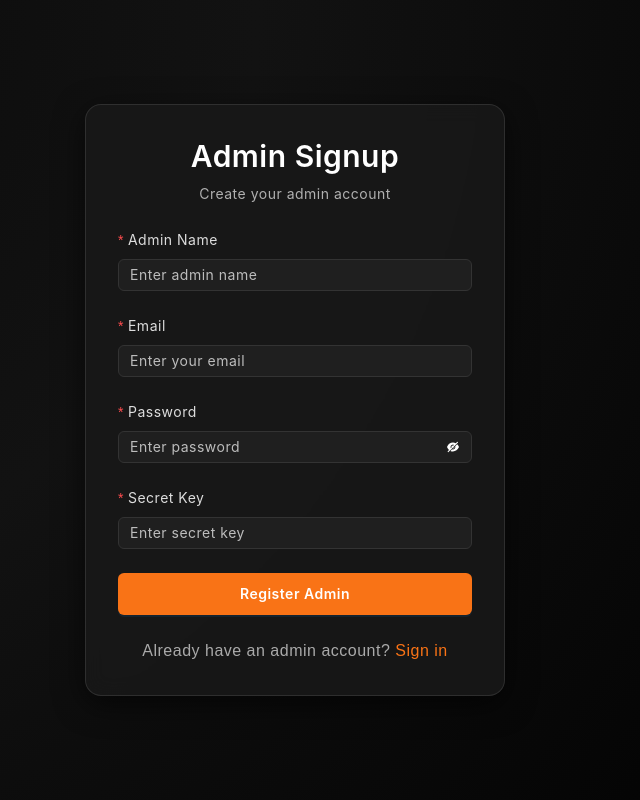
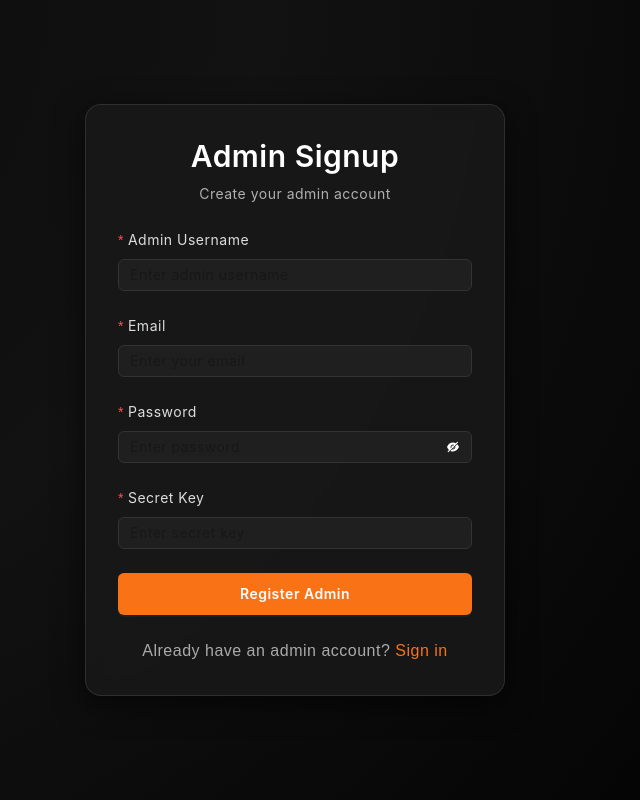
Before and after one commit to Girishmasade/MoonChat-AI, a React (Vite) app in the folder client/: page /admin-signup in a window 1280 px wide. Shown: the whole page, without its empty margins (345-985 px from the left). Built offline with nearby package versions, Linux system fonts and the light colour scheme; no server answers.

Commit message:
feat: admin login and signup updated
Signed-off-by: Girishmasade <girishmasade@gmail.com>

```diff
--- a/client/src/components/All components/Notification.jsx
+++ b/client/src/components/All components/Notification.jsx
@@ -23,11 +23,14 @@ const { Text, Title } = Typography;
 const Notification = () => {
   const [open, setOpen] = useState(false);
   const [notifications, setNotifications] = useState([]);
-  console.log(notifications);
+  // console.log(notifications);
 
   const { data, isLoading, isError } = useGetNotificationQuery();
   const [clearNotification] = useClearNotificationMutation();
   const [clearSingleNotification] = useClearSingleNotificationMutation();
+
+console.log(data.data);
+
 
   useEffect(() => {
     if (data?.data?.notifications) {
--- a/client/src/pages/Auth/Admin/AdminSignin.jsx
+++ b/client/src/pages/Auth/Admin/AdminSignin.jsx
@@ -7,10 +7,23 @@ const { Title, Text } = Typography;
 const AdminSignin = () => {
   const [email, setEmail] = useState("");
   const [password, setPassword] = useState("");
-  const [showPassword, setShowPassword] = useState(false);
+  // const [showPassword, setShowPassword] = useState(false);
+  const [form] = Form.useForm()
+  const [formData, setFormData] = useState({
+    email: "",
+    password: ""
+  })
 
-  const handleSubmit = () => {
-    console.log("Admin Signin:", { email, password });
+  console.log(formData);
+
+
+  const OnChange = (e) => {
+    const {name, value} = e.target;
+    setFormData((prev) => ({...prev, [name]: value}))
+  }
+
+  const handleSubmit = (values) => {
+    console.log("Admin Signin:", values);
     alert("Admin sign-in attempted! (UI only)");
   };
 
@@ -74,15 +87,21 @@ const AdminSignin = () => {
             Access your admin account
           </Text>
 
-          <Form layout="vertical" onFinish={handleSubmit}>
+          <Form
+          form={form}
+          layout="vertical"
+          onFinish={handleSubmit}
+           autoComplete="off"
+          >
             <Form.Item
               label={<span style={{ color: "#ddd" }}>Email</span>}
               name="email"
               rules={[{ required: true, message: "Enter email!" }]}
             >
               <Input
-                value={email}
-                onChange={(e) => setEmail(e.target.value)}
+                name="email"
+                value={formData.email}
+                onChange={OnChange}
                 placeholder="Enter your email"
                 style={{
                   backgroundColor: "#1f1f1f",
@@ -98,8 +117,9 @@ const AdminSignin = () => {
               rules={[{ required: true, message: "Enter password!" }]}
             >
               <Input.Password
-                value={password}
-                onChange={(e) => setPassword(e.target.value)}
+                name="password"
+                value={formData.password}
+                onChange={OnChange}
                 placeholder="Enter password"
                 style={{
                   backgroundColor: "#1f1f1f",
@@ -142,7 +162,10 @@ const AdminSignin = () => {
             }}
           >
             Don't have an admin account?{" "}
-            <a href="/admin-signup" style={{ color: "#f97316", fontWeight: "500" }}>
+            <a
+              href="/admin-signup"
+              style={{ color: "#f97316", fontWeight: "500" }}
+            >
               Sign up
             </a>
           </div>
--- a/client/src/pages/Auth/Admin/AdminSignup.jsx
+++ b/client/src/pages/Auth/Admin/AdminSignup.jsx
@@ -1,45 +1,51 @@
 import React, { useState } from "react";
-import { Form, Input, Button, Typography } from "antd";
+import { Form, Input, Button, Typography, message } from "antd";
 import { AiFillEye, AiFillEyeInvisible } from "react-icons/ai";
 import { useAdminSignupMutation } from "../../../redux/api/adminApi";
+import {useNavigate} from 'react-router-dom'
 
 const { Title, Text } = Typography;
 
 const AdminSignup = () => {
-  const [name, setName] = useState("");
-  const [email, setEmail] = useState("");
-  const [password, setPassword] = useState("");
-  const [secretKey, setSecretKey] = useState("");
-  const form = Form.useForm();
+  const [form] = Form.useForm();
+  const navigate = useNavigate()
+  const [adminSignup, { isLoading }] = useAdminSignupMutation();
 
-  const OnChange = (e) => {
-    const [name, values] = e.target;
-    if (name === "name") setName(values);
-    if (name === "email") setEmail(values);
-    if (name === "password") setPassword(values);
-    if (name === "secretKey") setSecretKey(values);
+  const SecretKey = import.meta.env.VITE_SECRET_KEY;
+
+  const [formData, setFormData] = useState({
+    username: "",
+    email: "",
+    password: "",
+    secretKey: "",
+  });
+
+  const onChange = (e) => {
+    const { name, value } = e.target;
+    setFormData((prev) => ({ ...prev, [name]: value }));
   };
 
-  const [adminSignup, { isLoading }] = useAdminSignupMutation();
+  const handleSubmit = async (values) => {
+    try {
+      if (values.secretKey !== SecretKey) {
+        message.error("Invalid secret key!");
+        return;
+      }
 
-  const handleSubmit = (values) => {
-    console.log("Admin Data:", values);
-    // alert("Admin registered! (UI only, no backend)");
+      const response = await adminSignup(values).unwrap();
+      message.success(response?.message || "Admin Registered Successfully!");
+      console.log("✅ Admin Registered:", response);
+    } catch (error) {
+      console.error("❌ Signup Error:", error);
+      message.error(error?.data?.message || "Something went wrong!");
+    }
   };
 
+  if (isLoading) {
+    return <div>Loading...</div>;
+  }
+
   return (
-    <>
-      <style>
-        {`
-          input::placeholder,
-          .ant-input::placeholder,
-          .ant-input-password input::placeholder {
-            color: #ffffff !important;
-            opacity: 0.7;
-          }
-        `}
-      </style>
-
     <section
       style={{
         minHeight: "100vh",
@@ -87,17 +93,22 @@ const AdminSignup = () => {
           Create your admin account
         </Text>
 
-          <Form layout="vertical" onFinish={handleSubmit}>
+        <Form
+          form={form}
+          layout="vertical"
+          onFinish={handleSubmit}
+          autoComplete="off"
+        >
           <Form.Item
-              label={<span style={{ color: "#ddd" }}>Admin Name</span>}
-              name="name"
-              rules={[{ required: true, message: "Enter admin name!" }]}
+            label={<span style={{ color: "#ddd" }}>Admin Username</span>}
+            name="username"
+            rules={[{ required: true, message: "Enter admin username!" }]}
           >
             <Input
-                value={name}
-                name="name"
-                onChange={OnChange}
-                placeholder="Enter admin name"
+              name="username"
+              value={formData.username}
+              onChange={onChange}
+              placeholder="Enter admin username"
               style={{
                 backgroundColor: "#1f1f1f",
                 border: "1px solid #333",
@@ -112,9 +123,9 @@ const AdminSignup = () => {
             rules={[{ required: true, message: "Enter email!" }]}
           >
             <Input
-                value={email}
               name="email"
-                onChange={OnChange}
+              value={formData.email}
+              onChange={onChange}
               placeholder="Enter your email"
               style={{
                 backgroundColor: "#1f1f1f",
@@ -130,9 +141,9 @@ const AdminSignup = () => {
             rules={[{ required: true, message: "Enter password!" }]}
           >
             <Input.Password
-                value={password}
               name="password"
-                onChange={OnChange}
+              value={formData.password}
+              onChange={onChange}
               placeholder="Enter password"
               style={{
                 backgroundColor: "#1f1f1f",
@@ -155,9 +166,9 @@ const AdminSignup = () => {
             rules={[{ required: true, message: "Enter secret key!" }]}
           >
             <Input
-                value={secretKey}
               name="secretKey"
-                onChange={OnChange}
+              value={formData.secretKey}
+              onChange={onChange}
               placeholder="Enter secret key"
               style={{
                 backgroundColor: "#1f1f1f",
@@ -193,16 +204,12 @@ const AdminSignup = () => {
           }}
         >
           Already have an admin account?{" "}
-            <a
-              href="/admin-signin"
-              style={{ color: "#f97316", fontWeight: "500" }}
-            >
+          <a href="/admin-signin" style={{ color: "#f97316", fontWeight: "500" }}>
             Sign in
           </a>
         </div>
       </div>
     </section>
-    </>
   );
 };
 
--- a/client/src/pages/Auth/UserLogin.jsx
+++ b/client/src/pages/Auth/UserLogin.jsx
@@ -1,5 +1,5 @@
 import React, { useState } from "react";
-import { Form, Input, Button, Typography, Divider, message } from "antd";
+import { Form, Input, Button, Typography, Divider, message, Spin } from "antd";
 import { GoogleOutlined, GithubOutlined } from "@ant-design/icons";
 import { useDispatch } from "react-redux";
 import { setCredentials } from "../../redux/app/authSlice";
@@ -58,7 +58,6 @@ const UserLogin = () => {
       >
         <Spin
           size="large"
-          tip={<Text style={{ color: "#3b82f6", fontSize: "18px" }}>Updating Password...</Text>}
           style={{ marginBottom: "1rem" }}
         />
       </div>
```
Also changed, not shown: 1 other file (tests, documents, lock files or other folders). Lines whose indentation alone changed are shown as unchanged.
